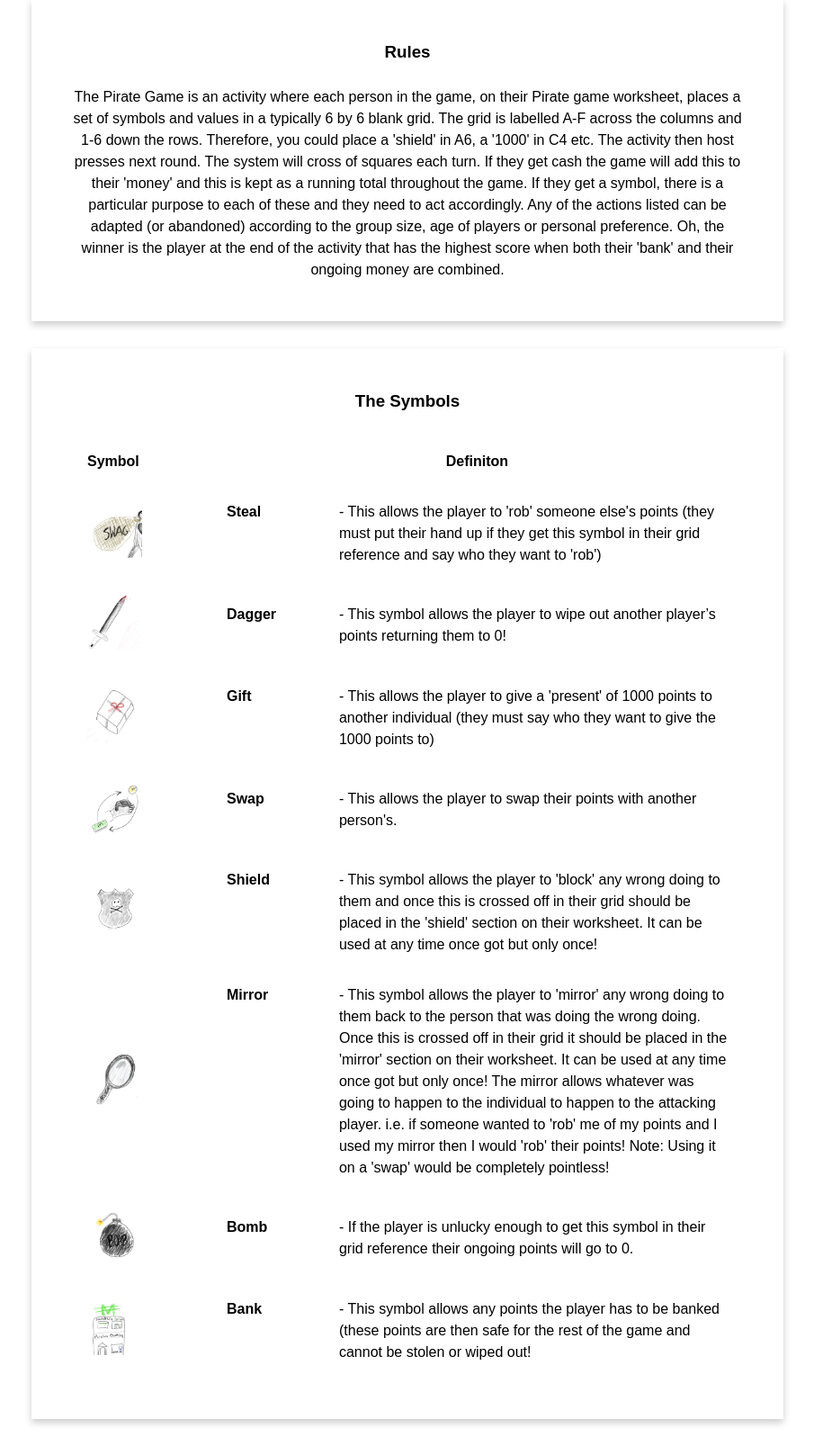
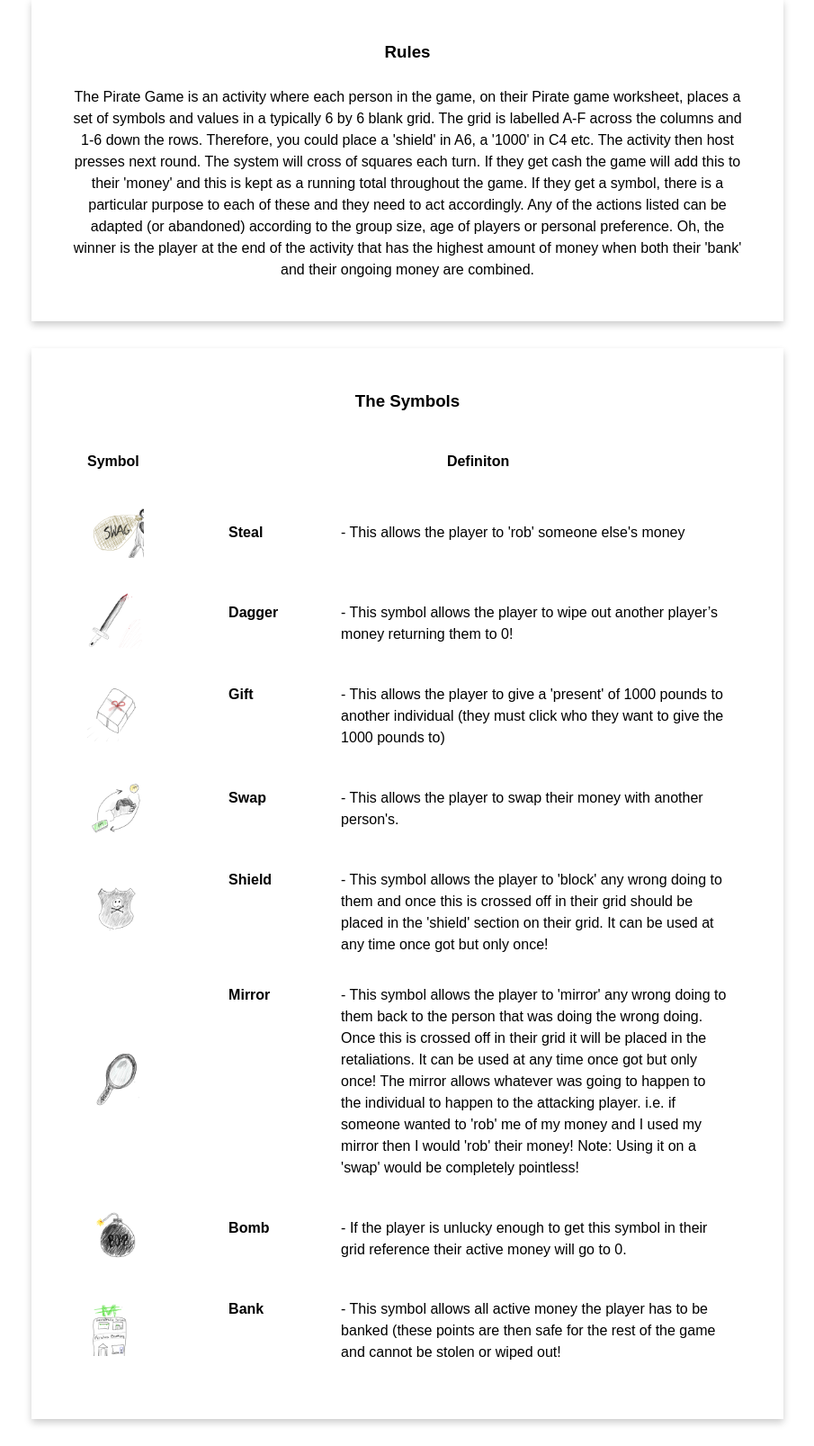
Before and after one commit to A-Level-Personal-Code-Collab/PirateGame, a Flask app: page /tutorial in a window 1280 px wide. Shown: the part 227-1834 px from the top of the page at 90% size, without its empty margins (187-1092 px from the left). Run offline with Flask 2, Linux system fonts and the light colour scheme.

Commit message:
Tutorial page writting

```diff
--- a/templates/tutorial.html
+++ b/templates/tutorial.html
@@ -6,7 +6,7 @@ Description:
 Author: Adam O'Neill
 Copyright (c) 2021 Adam O'Neill
 -----
-Last Modified: Mon Sep 20 2021
+Last Modified: Wed Sep 29 2021
 Modified By: Adam O'Neill
 -----
 HISTORY:
@@ -39,7 +39,7 @@ Date      	By	Comments
                 act accordingly.
                 Any of the actions listed can be adapted (or abandoned) according to the group size,
                 age of players or personal preference.
-                Oh, the winner is the player at the end of the activity that has the highest score when
+                Oh, the winner is the player at the end of the activity that has the highest amount of money when
                 both their 'bank' and their ongoing money are combined.</p>
             </div>
         </div>
@@ -55,22 +55,21 @@ Date      	By	Comments
                             </tr>
                             <tr>
                                 <td><img src="../static/img/steal.png" alt="steal"></td>
-                                <td><span>Steal </span> </span><p> - This allows the player to 'rob' someone else's points (they must put
-                                    their hand up if they get this symbol in their grid reference and say who they want to 'rob')</p></td>
+                                <td><span>Steal </span> </span><p> - This allows the player to 'rob' someone else's money </p></td>
                             </tr>
                             <tr>
                                 <td><img src="../static/img/kill.png" alt="Dagger"></td>
                                 <td><span>Dagger </span><p> - This symbol allows the player to wipe out another player’s
-                                    points returning them to 0!</p></td>
+                                    money returning them to 0!</p></td>
                             </tr>
                             <tr>
                                 <td><img src="../static/img/gift.png" alt="gift"></td>
-                                <td><span>Gift </span><p>  - This allows the player to give a 'present' of 1000 points to another
-                                    individual (they must say who they want to give the 1000 points to)</p></td>
+                                <td><span>Gift </span><p>  - This allows the player to give a 'present' of 1000 pounds to another
+                                    individual (they must click who they want to give the 1000 pounds to)</p></td>
                             </tr>
                             <tr>
                                 <td><img src="../static/img/swap.png" alt="Swap"></td>
-                                <td><span>Swap </span><p> - This allows the player to swap their points with another person's.</p></td>
+                                <td><span>Swap </span><p> - This allows the player to swap their money with another person's.</p></td>
                             </tr>
                             <!--<tr>
                                 <td><img src="../static/img/Next.png" alt="Next"></td>
@@ -80,20 +79,20 @@ Date      	By	Comments
                                 <td><img src="../static/img/shield.png" alt="Shield"></td>
                                 <td><span>Shield </span><p> - This symbol allows the player to 'block' any wrong doing to them and once
                                     this is crossed off in their grid should be placed in the 'shield' section on their
-                                    worksheet. It can be used at any time once got but only once!</p></td> <!--Update the gramma for the game-->
+                                    grid. It can be used at any time once got but only once!</p></td> <!--Update the gramma for the game-->
                             </tr>
                             <tr>
                                 <td><img src="../static/img/mirror.png" alt="Mirror"></td>
                                 <td><span>Mirror</span><p> - This symbol allows the player to 'mirror' any wrong doing to them back to the
-                                    person that was doing the wrong doing. Once this is crossed off in their grid it should
-                                    be placed in the 'mirror' section on their worksheet. It can be used at any time once
+                                    person that was doing the wrong doing. Once this is crossed off in their grid it will be placed in the
+                                    retaliations. It can be used at any time once
                                     got but only once! The mirror allows whatever was going to happen to the individual
-                                    to happen to the attacking player. i.e. if someone wanted to 'rob' me of my points and
-                                    I used my mirror then I would 'rob' their points! Note: Using it on a 'swap' would be completely pointless!</p></td>
+                                    to happen to the attacking player. i.e. if someone wanted to 'rob' me of my money and
+                                    I used my mirror then I would 'rob' their money! Note: Using it on a 'swap' would be completely pointless!</p></td>
                             </tr>
                             <tr>
                                 <td><img src="../static/img/bomb.png" alt="Bomb"></td>
-                                <td><span>Bomb</span><p> - If the player is unlucky enough to get this symbol in their grid reference their ongoing points
+                                <td><span>Bomb</span><p> - If the player is unlucky enough to get this symbol in their grid reference their active money
                                     will go to 0.</p></td>
                             </tr>
                             <!--<tr>
@@ -102,7 +101,7 @@ Date      	By	Comments
                             </tr> -->
                             <tr>
                                 <td><img src="../static/img/bank.png" alt="Bank"></td>
-                                <td><span>Bank</span><p> - This symbol allows any points the player has to be banked (these points
+                                <td><span>Bank</span><p> - This symbol allows all active money the player has to be banked (these points
                                     are then safe for the rest of the game and cannot be stolen or wiped out!</p></td>
                             </tr>
 
```
Also changed, not shown: static/css/lobby.css (+14 -2 lines), static/javascript/lobby.js (+11 -2 lines).
